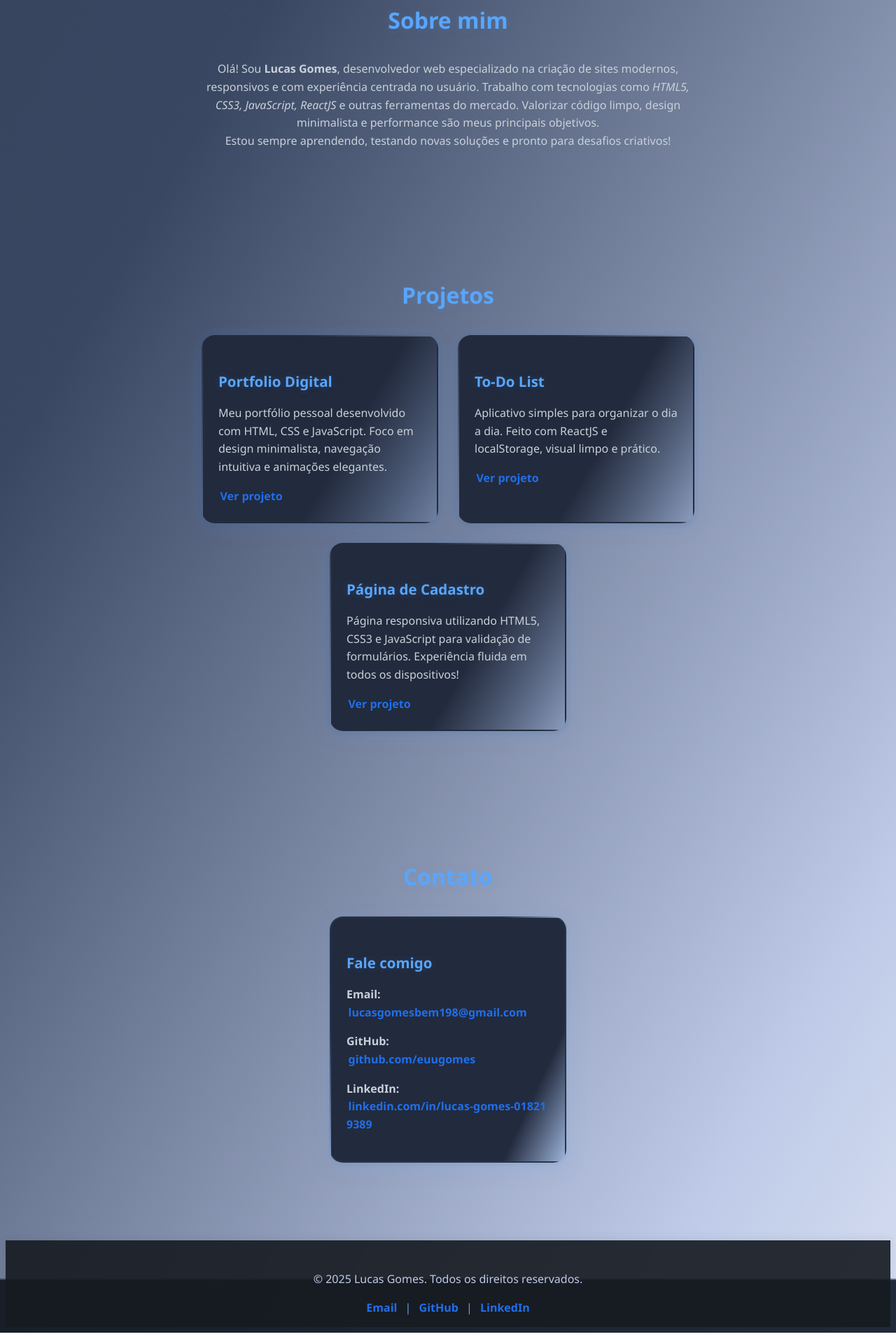
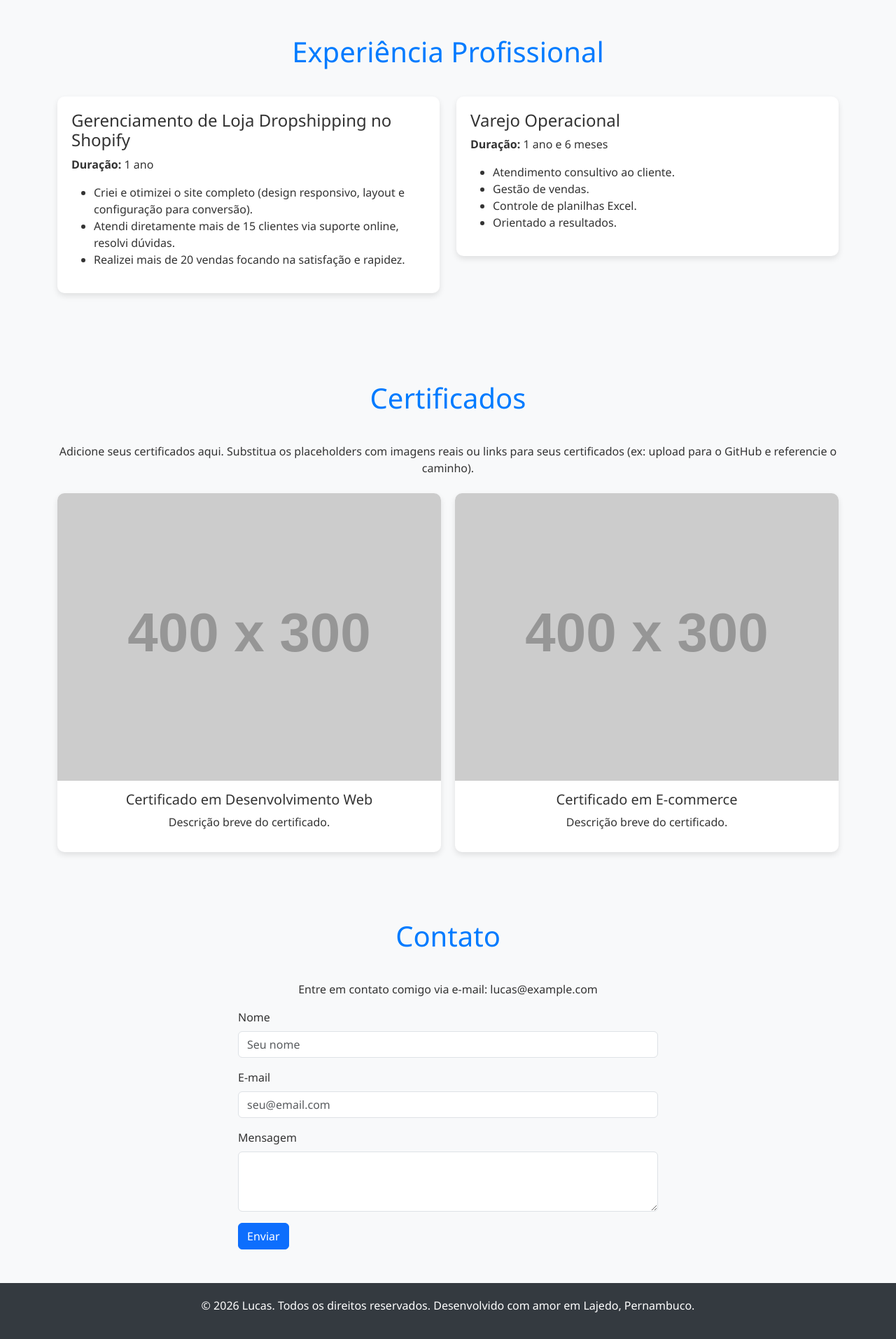
Before and after one commit to euugomes/euugomes.github.io, a plain HTML site: page index.html in a window 1280 px wide. Shown: the part 546-2460 px from the top of the page at 70% size. Drawn offline with nearby package versions, Linux system fonts and the light colour scheme; placeholder pictures from the web are drawn by us.

Commit message:
Refactor index.html for improved layout and styling

```diff
--- a/index.html
+++ b/index.html
@@ -3,362 +3,201 @@
 <head>
     <meta charset="UTF-8">
     <meta name="viewport" content="width=device-width, initial-scale=1.0">
-  <meta name="description" content="Portfólio de Lucas Gomes - Desenvolvedor Web especializado em sites modernos, design limpo e excelente usabilidade.">
-  <meta name="author" content="Lucas Gomes">
-  <!-- SEO Avançada -->
-  <meta property="og:title" content="Portfólio de Lucas Gomes">
-  <meta property="og:type" content="website">
-  <meta property="og:url" content="https://euugomes.github.io/">
-  <meta property="og:description" content="Conheça o portfólio de Lucas Gomes, desenvolvedor web especializado em soluções modernas e criativas.">
-  <meta property="og:image" content="favicon.png">
-  <meta name="twitter:card" content="summary_large_image">
-  <meta name="twitter:title" content="Portfólio de Lucas Gomes">
-  <meta name="twitter:description" content="Portfólio com projetos, experiências e formas de contato.">
-  <meta name="robots" content="index, follow">
-  <link rel="icon" type="image/png" href="favicon.png">
-  <link rel="icon" type="image/png" href="https://github.com/euugomes/euugomes.github.io/raw/main/favicon.png">
-  <title>Portfólio de Lucas Gomes</title>
-  <!-- AOS Animate On Scroll CSS -->
-  <link href="https://unpkg.com/aos@2.3.4/dist/aos.css" rel="stylesheet">
+    <title>Portfólio de Lucas - Estudante de TI</title>
+    <!-- Bootstrap CSS via CDN for beautiful, responsive design -->
+    <link href="https://cdn.jsdelivr.net/npm/bootstrap@5.3.3/dist/css/bootstrap.min.css" rel="stylesheet" integrity="sha384-QWTKZyjpPEjISv5WaRU9OFeRpok6YctnYmDr5pNlyT2bRjXh0JMhjY6hW+ALEwIH" crossorigin="anonymous">
+    <!-- Custom CSS for enhancements -->
     <style>
-    /* ==== Fundo gradiente multicor animado suave ==== */
         body {
             font-family: 'Segoe UI', Tahoma, Geneva, Verdana, sans-serif;
-      color: #c9d1d9;
-      line-height: 1.6;
-      background: linear-gradient(120deg, #0d1117 0%, #161b22 25%, #273447 50%, #3a4762 75%, #bfcbe8 90%, #fff 100%);
-      background-size: 400% 400%;
-      animation: gradienteFundo 9s cubic-bezier(0.68, -0.6, 0.32, 1.6) infinite; /* mais suave e lenta */
-      padding-top: 100px;
-      min-height: 100vh;
-      transition: background 1.2s cubic-bezier(.77,.2,.32,1.08);
+            background-color: #f8f9fa;
+            color: #333;
         }
-    @keyframes gradienteFundo {
-      0%   { background-position: 0% 50%; }
-      30%  { background-position: 100% 50%; }
-      50%  { background-position: 75% 90%; }
-      70%  { background-position: 80% 100%; }
-      100% { background-position: 0% 50%; }
+        .hero {
+            background: linear-gradient(135deg, #007bff, #6610f2);
+            color: white;
+            padding: 100px 0;
+            text-align: center;
         }
-
-    /* ==== Cabeçalho fixo com glow ==== */
-    header {
-      position: fixed;
-      top: 0;
+        .hero h1 {
+            font-size: 3rem;
+            font-weight: bold;
+        }
+        .hero p {
+            font-size: 1.5rem;
+        }
+        .section-title {
+            font-size: 2.5rem;
+            margin-bottom: 40px;
+            text-align: center;
+            color: #007bff;
+        }
+        .experience-card {
+            background: white;
+            border-radius: 10px;
+            box-shadow: 0 4px 8px rgba(0,0,0,0.1);
+            padding: 20px;
+            margin-bottom: 30px;
+            transition: transform 0.3s;
+        }
+        .experience-card:hover {
+            transform: translateY(-10px);
+        }
+        .certificate-grid {
+            display: grid;
+            grid-template-columns: repeat(auto-fit, minmax(300px, 1fr));
+            gap: 20px;
+        }
+        .certificate-card {
+            background: white;
+            border-radius: 10px;
+            box-shadow: 0 4px 8px rgba(0,0,0,0.1);
+            overflow: hidden;
+            transition: transform 0.3s;
+        }
+        .certificate-card:hover {
+            transform: scale(1.05);
+        }
+        .certificate-card img {
             width: 100%;
-      background: #161b22e9;
-      padding: 15px 0;
+            height: auto;
+        }
+        .certificate-card .card-body {
+            padding: 15px;
             text-align: center;
-      z-index: 1000;
-      box-shadow: 0 2px 22px 0 rgba(58,166,255,0.26), 0 2px 8px rgba(28,38,49,0.14);
-      animation: headerGlow 1.8s alternate infinite;
         }
-    @keyframes headerGlow {
-      0% { box-shadow: 0 2px 22px 0 rgba(58,166,255,0.19); }
-      50% { box-shadow: 0 2px 36px 0 rgba(88,166,255,0.42); }
-      100% { box-shadow: 0 2px 22px 0 rgba(58,166,255,0.19); }
+        footer {
+            background: #343a40;
+            color: white;
+            padding: 20px 0;
+            text-align: center;
         }
-    header h1 {
-      color: #58a6ff;
-      margin-bottom: 6px;
-      font-size: 2em;
-      letter-spacing: 1px;
-      font-weight: 700;
-      font-family: inherit;
-      text-shadow: 0 0 18px #58a6ff88, 0 1px 7px rgba(88,166,255,0.17);
-      animation: textGlow 2.2s alternate infinite;
+        /* Animations */
+        @keyframes fadeIn {
+            from { opacity: 0; }
+            to { opacity: 1; }
         }
-    @keyframes textGlow {
-      0%, 100% { text-shadow: 0px 1px 8px #58a6ff21; }
-      51% { text-shadow: 0px 0px 22px #58a6ff44; }
-    }
-    nav ul {
-      display: inline-flex;
-      list-style: none;
-      padding: 0;
-      margin: 0;
-    }
-    nav ul li {
-      margin: 0 12px;
-    }
-    nav a {
-      color: #58a6ff;
-      text-decoration: none;
-      font-weight: bold;
-      padding: 5px 3px;
-      font-size: 1.05em;
-      border-radius: 4px;
-      transition: color 0.38s, background 0.38s, box-shadow 0.4s;
-      outline: none;
-    }
-    nav a:focus, nav a:hover {
-      color: #fff;
-      background: #1f6feb;
-      box-shadow: 0px 0px 9px #1f6feb66;
-      outline: 2px solid #58a6ff;
-      outline-offset: 1px;
-    }
-    nav a:active {
-      color: #bfcbe8;
-    }
-
-    /* ==== Conteúdo principal ==== */
-    main { display: block; }
-    section {
-      padding: 100px 20px 55px 20px;
-      max-width: 950px;
-      margin: auto;
-      scroll-margin-top: 85px; /* para âncoras visíveis abaixo do header */
-    }
-    section h2 {
-      color: #58a6ff;
-      margin-bottom: 32px;
-      text-align: center;
-      font-size: 2em;
-      text-shadow: 0 0 10px #58a6ff44;
-      animation: textGlow 2.2s alternate infinite;
-    }
-
-    /* ==== Cards flutuantes ==== */
-    .projects {
-      display: flex;
-      flex-wrap: wrap;
-      gap: 28px;
-      justify-content: center;
-    }
-    .project {
-      background: linear-gradient(120deg, #222a3d 60%, #58a6ff15 100%);
-      padding: 28px 22px 24px 22px;
-      border-radius: 19px;
-      width: 290px;
-      box-shadow:
-        0 6px 28px 0 rgba(88,166,255,0.13),
-        0 2px 8px 0 rgba(34,42,61,0.12),
-        0px 0px 24px 0px #58a6ff16;
-      transition:
-        transform 0.65s cubic-bezier(.41,1.01,.93,1.12),
-        box-shadow 0.65s cubic-bezier(.41,1.01,.93,1.12),
-        background 0.5s;
-      cursor: pointer;
-      will-change: transform;
-      position: relative;
-      z-index: 1;
-      outline: none;
-      border: 2px solid #222a3d00;
-      animation: projectBounce 1.6s cubic-bezier(.57,1.55,.7,.56) 1;
-    }
-    @keyframes projectBounce {
-      0%   { transform: scale(0.99) translateY(8px); }
-      17%  { transform: scale(1.045) translateY(-7px); }
-      60%  { transform: scale(1.016) translateY(-3px);}
-      75%  { transform: scale(1) translateY(0px);}
-      100% { transform: scale(1) translateY(0px); }
-    }
-    .project[data-aos] {
-      transition: none; /* AOS controla transições animadas */
-    }
-    .project:focus-within, .project:focus, .project:hover {
-      transform: scale(1.13) translateY(-12px) rotate(-1.9deg);
-      box-shadow: 0 16px 56px 0 rgba(88,166,255,0.29),
-                  0 8px 34px 0 rgba(38,52,81,0.19),
-                  0px 0px 42px 0px #58a6ff38;
-      background: linear-gradient(120deg, #222a3d 98%, #58a6ff38 100%);
-      border: 2px solid #58a6ff44;
-      outline: 2px solid #58a6ff44;
-      outline-offset: 2px;
-    }
-    .project h3 {
-      margin-bottom: 12px;
-      color: #58a6ff;
-      font-size: 1.28em;
-      text-shadow: 0 0 12px #58a6ff31;
-    }
-    .project a {
-      color: #1f6feb;
-      text-decoration: none;
-      font-weight: bold;
-      word-break: break-all;
-      outline: none;
-      border-radius: 3px;
-      padding: 2px 2.5px;
-      transition: color 0.34s, text-decoration 0.3s, background 0.36s, box-shadow 0.39s;
-    }
-    .project a:hover, .project a:focus {
-      text-decoration: underline;
-      color: #fff;
-      background: #1f6feb;
-      box-shadow: 0 0 9px #1f6feb69;
-      outline: 2px solid #58a6ff;
-      outline-offset: 1px;
-    }
-    /* Card de contato mais marcante */
-    #contact .project {
-      outline: none;
-      border: 2px solid #58a6ff15;
-      box-shadow: 0 8px 30px #58a6ff24, 0 2px 8px #222a3d11;
-      background: linear-gradient(115deg, #222a3d 82%, #58a6ff29 100%);
-    }
-    #contact .project:focus-within, #contact .project:focus, #contact .project:hover {
-      outline: 2px solid #1f6feb;
-      border: 2px solid #1f6feb;
-      background: linear-gradient(115deg, #222a3d 82%, #58a6ff99 100%);
-    }
-
-    /* ==== Layout responsivo ==== */
-    @media (max-width: 700px) {
-      section { padding: 80px 8px 35px 8px; }
-      .projects { flex-direction: column; align-items: center; }
-      .project { width: 96%; max-width: 340px; }
-      header h1 { font-size: 1.3em; }
-      nav ul li { margin: 0 4px; }
-      nav a    { font-size: 1em; }
-    }
-
-    /* ==== Rodapé e address ==== */
-    footer {
-      background: #161b22e8;
-      text-align: center;
-      padding: 27px 10px 14px 10px;
-      margin-top: 55px;
-      font-size: 1em;
-      box-shadow: 0 -2px 12px rgba(28,38,49,0.08);
-      color: #bfcbe8;
-    }
-    footer address {
-      margin-top: 14px;
-      font-style: normal;
-      font-size: 1em;
-      color: #58a6ff;
-    }
-    footer a {
-      color: #1f6feb;
-      margin: 0 7px;
-      text-decoration: none;
-      font-weight: bold;
-      font-size: 1em;
-      transition: color 0.3s;
-    }
-    footer a:hover, footer a:focus {
-      color: #fff;
-      text-decoration: underline;
+        .fade-in {
+            animation: fadeIn 1s ease-in;
         }
     </style>
 </head>
 <body>
-  <!-- ================== CABEÇALHO ================== -->
-  <header>
-    <h1>Lucas Gomes</h1>
-    <nav aria-label="Navegação principal">
-      <ul>
-        <li><a href="#home">Início</a></li>
-        <li><a href="#about">Sobre</a></li>
-        <li><a href="#projects">Projetos</a></li>
-        <li><a href="#contact">Contato</a></li>
-      </ul>
-    </nav>
-  </header>
 
-  <!-- ================== CONTEÚDO PRINCIPAL ================== -->
-  <main>
-    <!-- Seção Home -->
-    <section id="home" aria-label="Bem-vindo" data-aos="fade-down" data-aos-duration="1200">
-      <h2 data-aos="fade-right" data-aos-delay="150">Bem-vindo ao meu site!</h2>
-      <p style="text-align:center; font-size:1.2em;" data-aos="fade-up" data-aos-delay="300">
-        Olá! Este é o portfólio oficial de Lucas Gomes 🎉, desenvolvedor apaixonado por tecnologia moderna.
-      </p>
+    <!-- Hero Section -->
+    <section class="hero">
+        <div class="container">
+            <h1 class="fade-in">Bem-vindo ao Meu Portfólio</h1>
+            <p class="fade-in">Lucas - Estudante de Tecnologia da Informação</p>
+        </div>
     </section>
 
-    <!-- Seção Sobre mim -->
-    <section id="about" aria-label="Sobre mim" data-aos="fade-down" data-aos-delay="300">
-      <h2>Sobre mim</h2>
-      <p style="text-align:center; max-width:700px; margin:auto;" data-aos="fade-up" data-aos-delay="400">
-        Olá! Sou <strong>Lucas Gomes</strong>, desenvolvedor web especializado na criação de sites modernos, responsivos e com experiência centrada no usuário. Trabalho com tecnologias como <em>HTML5, CSS3, JavaScript, ReactJS</em> e outras ferramentas do mercado. Valorizar código limpo, design minimalista e performance são meus principais objetivos.<br>
-        Estou sempre aprendendo, testando novas soluções e pronto para desafios criativos!
+    <!-- About Section -->
+    <section id="about" class="py-5">
+        <div class="container">
+            <h2 class="section-title">Sobre Mim</h2>
+            <p class="lead text-center">
+                Estudante de Tecnologia da Informação com experiência prática em e-commerce e desenvolvimento web.
             </p>
+        </div>
     </section>
 
-    <!-- Seção Projetos -->
-    <section id="projects" aria-label="Meus Projetos" data-aos="fade-up" data-aos-delay="350">
-      <h2>Projetos</h2>
-      <div class="projects">
-        <div class="project" tabindex="0" data-aos="zoom-in" data-aos-delay="0" role="region" aria-label="Portfolio Digital">
-          <h3>Portfolio Digital</h3>
-          <p>
-            Meu portfólio pessoal desenvolvido com HTML, CSS e JavaScript. Foco em design minimalista, navegação intuitiva e animações elegantes.
-          </p>
-          <a href="https://euugomes.github.io/" target="_blank" rel="noopener">Ver projeto</a>
+    <!-- Experience Section -->
+    <section id="experience" class="py-5 bg-light">
+        <div class="container">
+            <h2 class="section-title">Experiência Profissional</h2>
+            <div class="row">
+                <div class="col-md-6">
+                    <div class="experience-card fade-in">
+                        <h4>Gerenciamento de Loja Dropshipping no Shopify</h4>
+                        <p><strong>Duração:</strong> 1 ano</p>
+                        <ul>
+                            <li>Criei e otimizei o site completo (design responsivo, layout e configuração para conversão).</li>
+                            <li>Atendi diretamente mais de 15 clientes via suporte online, resolvi dúvidas.</li>
+                            <li>Realizei mais de 20 vendas focando na satisfação e rapidez.</li>
+                        </ul>
                     </div>
-        <div class="project" tabindex="0" data-aos="zoom-in" data-aos-delay="110" role="region" aria-label="To-Do List">
-          <h3>To-Do List</h3>
-          <p>
-            Aplicativo simples para organizar o dia a dia. Feito com ReactJS e localStorage, visual limpo e prático.
-          </p>
-          <a href="https://github.com/euugomes/todo-list" target="_blank" rel="noopener">Ver projeto</a>
                 </div>
-        <div class="project" tabindex="0" data-aos="zoom-in" data-aos-delay="220" role="region" aria-label="Página de Cadastro">
-          <h3>Página de Cadastro</h3>
-          <p>
-            Página responsiva utilizando HTML5, CSS3 e JavaScript para validação de formulários. Experiência fluida em todos os dispositivos!
-          </p>
-          <a href="https://github.com/euugomes/cadastro-simples" target="_blank" rel="noopener">Ver projeto</a>
+                <div class="col-md-6">
+                    <div class="experience-card fade-in">
+                        <h4>Varejo Operacional</h4>
+                        <p><strong>Duração:</strong> 1 ano e 6 meses</p>
+                        <ul>
+                            <li>Atendimento consultivo ao cliente.</li>
+                            <li>Gestão de vendas.</li>
+                            <li>Controle de planilhas Excel.</li>
+                            <li>Orientado a resultados.</li>
+                        </ul>
+                    </div>
+                </div>
             </div>
         </div>
     </section>
 
-    <!-- Seção Contato -->
-    <section id="contact" aria-label="Contato" data-aos="fade-up" data-aos-delay="450">
-      <h2>Contato</h2>
-      <div class="projects">
-        <div class="project" tabindex="0" data-aos="flip-right" data-aos-delay="0" role="region" aria-label="Formas de contato">
-          <h3>Fale comigo</h3>
-          <p>
-            <strong>Email:</strong><br>
-            <a href="mailto:lucasgomesbem198@gmail.com">lucasgomesbem198@gmail.com</a>
-          </p>
-          <p>
-            <strong>GitHub:</strong><br>
-            <a href="https://github.com/euugomes" target="_blank" rel="noopener">github.com/euugomes</a>
-          </p>
-          <p>
-            <strong>LinkedIn:</strong><br>
-            <a href="https://www.linkedin.com/in/lucas-gomes-018219389" target="_blank" rel="noopener">linkedin.com/in/lucas-gomes-018219389</a>
-          </p>
+    <!-- Certificates Section -->
+    <section id="certificates" class="py-5">
+        <div class="container">
+            <h2 class="section-title">Certificados</h2>
+            <p class="text-center mb-4">Adicione seus certificados aqui. Substitua os placeholders com imagens reais ou links para seus certificados (ex: upload para o GitHub e referencie o caminho).</p>
+            <div class="certificate-grid">
+                <!-- Placeholder for Certificate 1 -->
+                <div class="certificate-card fade-in">
+                    <img src="https://via.placeholder.com/400x300?text=Certificado+1" alt="Certificado 1">
+                    <div class="card-body">
+                        <h5>Certificado em Desenvolvimento Web</h5>
+                        <p>Descrição breve do certificado.</p>
+                    </div>
+                </div>
+                <!-- Placeholder for Certificate 2 -->
+                <div class="certificate-card fade-in">
+                    <img src="https://via.placeholder.com/400x300?text=Certificado+2" alt="Certificado 2">
+                    <div class="card-body">
+                        <h5>Certificado em E-commerce</h5>
+                        <p>Descrição breve do certificado.</p>
+                    </div>
+                </div>
+                <!-- Adicione mais cards conforme necessário -->
             </div>
         </div>
     </section>
-  </main>
 
-  <!-- ================== RODAPÉ ================== -->
+    <!-- Contact Section -->
+    <section id="contact" class="py-5 bg-light">
+        <div class="container">
+            <h2 class="section-title">Contato</h2>
+            <p class="text-center">Entre em contato comigo via e-mail: lucas@example.com</p>
+            <!-- Formulário simples (pode integrar com JS ou backend se quiser) -->
+            <form class="mx-auto" style="max-width: 600px;">
+                <div class="mb-3">
+                    <label for="name" class="form-label">Nome</label>
+                    <input type="text" class="form-control" id="name" placeholder="Seu nome">
+                </div>
+                <div class="mb-3">
+                    <label for="email" class="form-label">E-mail</label>
+                    <input type="email" class="form-control" id="email" placeholder="seu@email.com">
+                </div>
+                <div class="mb-3">
+                    <label for="message" class="form-label">Mensagem</label>
+                    <textarea class="form-control" id="message" rows="3"></textarea>
+                </div>
+                <button type="submit" class="btn btn-primary">Enviar</button>
+            </form>
+        </div>
+    </section>
+
+    <!-- Footer -->
     <footer>
-    <p>&copy; 2025 Lucas Gomes. Todos os direitos reservados.</p>
-    <address>
-      <a href="mailto:lucasgomesbem198@gmail.com">Email</a> |
-      <a href="https://github.com/euugomes" target="_blank" rel="noopener">GitHub</a> |
-      <a href="https://www.linkedin.com/in/lucas-gomes-018219389" target="_blank" rel="noopener">LinkedIn</a>
-    </address>
+        <p>&copy; 2026 Lucas. Todos os direitos reservados. Desenvolvido com amor em Lajedo, Pernambuco.</p>
     </footer>
 
-  <!-- ================== SCRIPTS ================== -->
-  <!-- AOS Animate on Scroll JS -->
-  <script src="https://unpkg.com/aos@2.3.4/dist/aos.js"></script>
+    <!-- Bootstrap JS via CDN for interactivity -->
+    <script src="https://cdn.jsdelivr.net/npm/bootstrap@5.3.3/dist/js/bootstrap.bundle.min.js" integrity="sha384-YvpcrYf0tY3lHB60NNkmXc5s9fDVZLESaAA55NDzOxhy9GkcIdslK1eN7N6jIeHz" crossorigin="anonymous"></script>
+    <!-- Custom JS for simple animations or form handling -->
     <script>
-    AOS.init({
-      once: true,
-      duration: 1200,
-      offset: 32,
-      easing: 'ease-in-out-quart',
-      delay: 130,
-      mirror: true
-    });
-
-    // Bounce animation nos cards ao entrar em tela (reforço)
-    document.querySelectorAll('.project').forEach(card => {
-      card.addEventListener('focus', () => {
-        card.classList.add('animated');
-      });
-      card.addEventListener('blur', () => {
-        card.classList.remove('animated');
-      });
+        // Simple form submission alert (placeholder)
+        document.querySelector('form').addEventListener('submit', function(e) {
+            e.preventDefault();
+            alert('Mensagem enviada! (Isso é um placeholder; integre com um backend real se necessário.)');
         });
     </script>
 </body>
```
Lines whose indentation alone changed are shown as unchanged.
